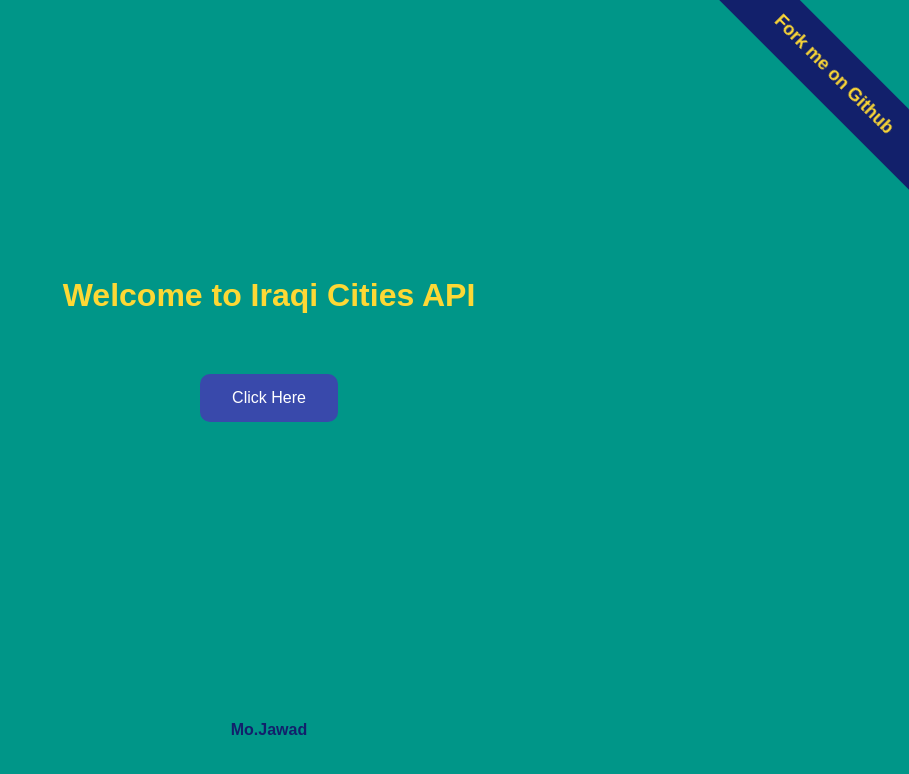
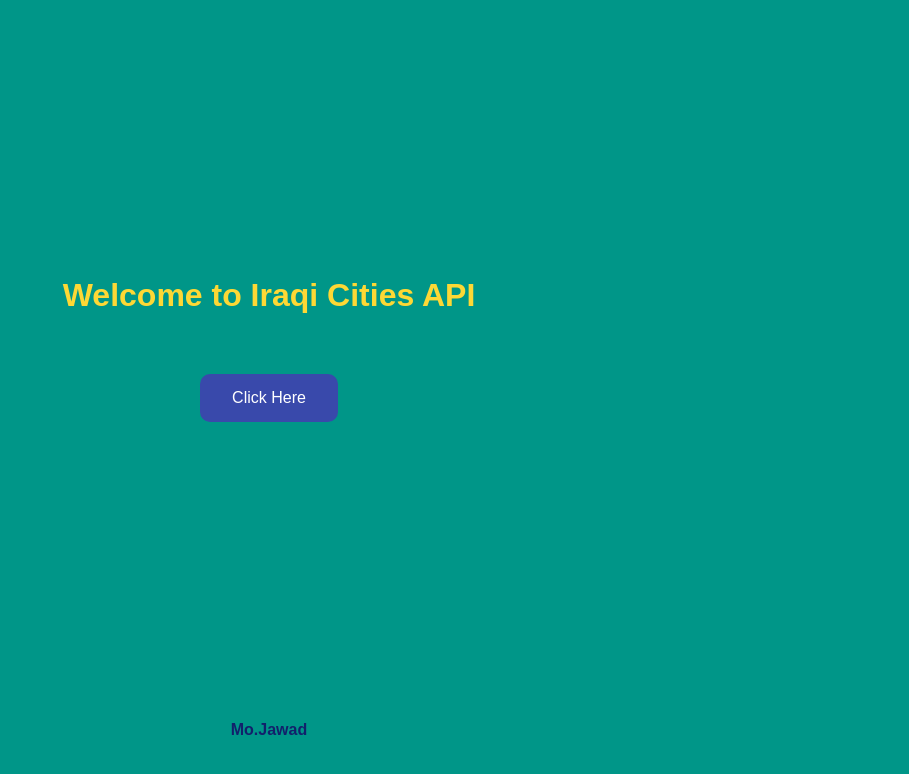
Before and after one commit to m98jk/iq-cities, a website: page public/index.html in a window 1280 px wide. Shown: the whole page, without its empty margins (371-1280 px from the left). Drawn offline with Linux system fonts and the light colour scheme.

Commit message:
Update index.html

```diff
--- a/public/index.html
+++ b/public/index.html
@@ -14,11 +14,11 @@
         >Click Here</a
       >
     </div>
-    <div class="forkme">
+<!--     <div class="forkme">
       <a href="https://github.com/m98jk/iq-cities">
         <b> Fork me on Github</b></a
       >
-    </div>
+    </div> -->
     <a class="me" href="http://t.me/m98jk"> <h4>Mo.Jawad</h4></a>
   </body>
 </html>
```
